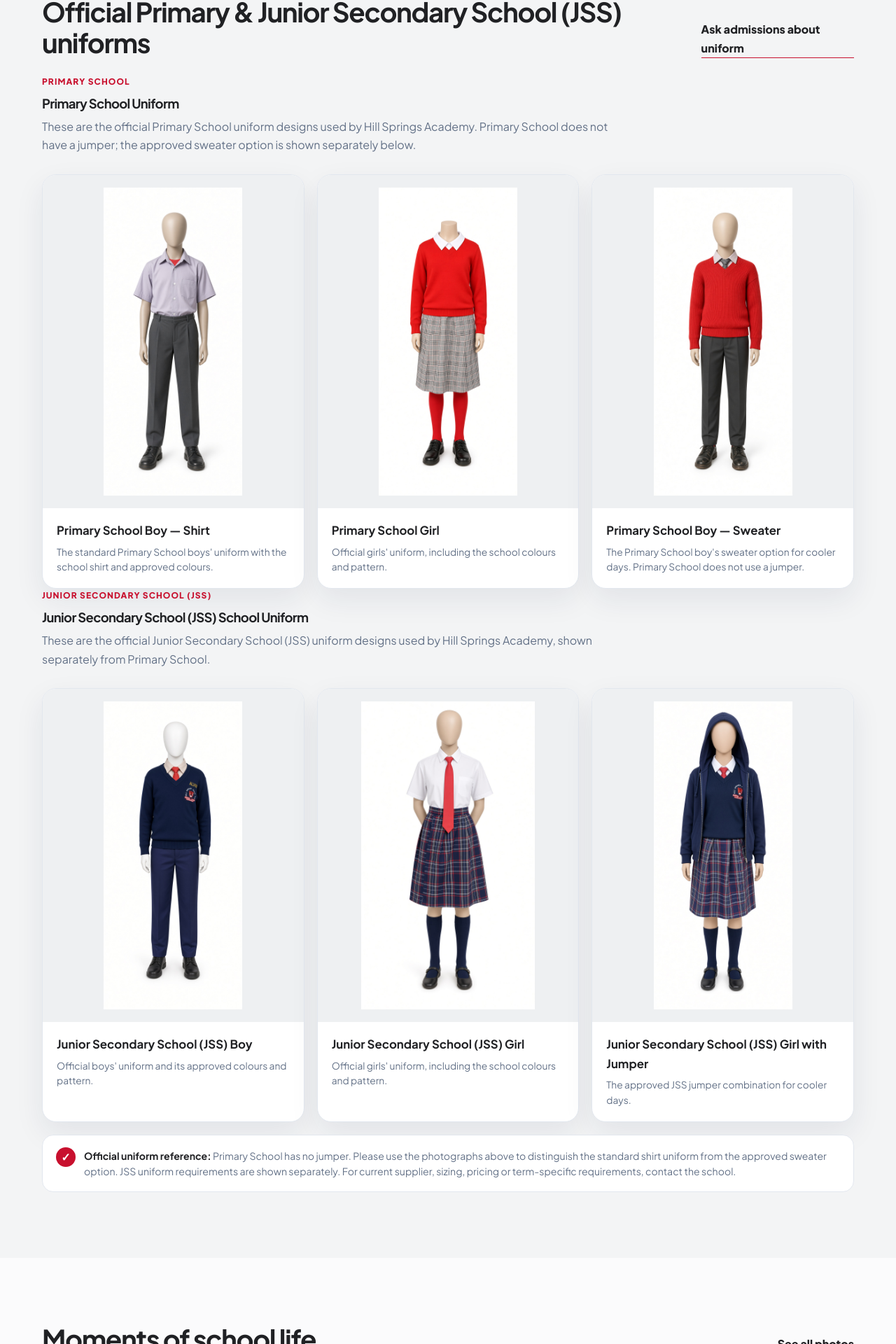
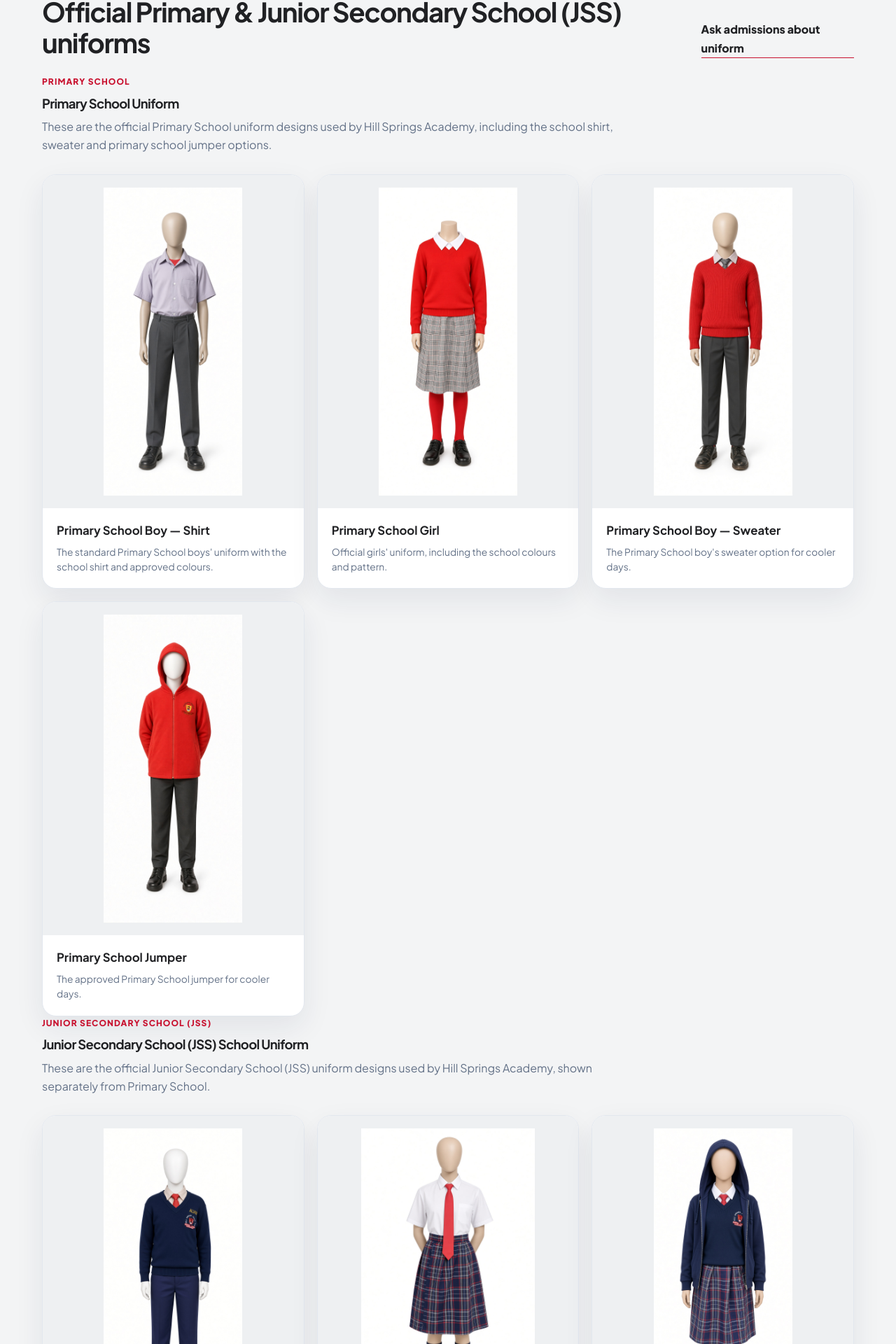
Before and after one commit to DKTJONATHAN/hillspringacademy, a React (Vite) app: page / in a window 1280 px wide. Shown: the part 4589-6509 px from the top of the page at 70% size. Built offline with nearby package versions, Linux system fonts and the light colour scheme.

Commit message:
Add Primary School Jumper to official uniform section

```diff
--- a/src/pages.jsx
+++ b/src/pages.jsx
@@ -246,7 +246,7 @@ export function Home() {
             <span className="eyebrow">Primary School</span>
             <h3>Primary School Uniform</h3>
             <p className="uniform-intro">
-              These are the official Primary School uniform designs used by Hill Springs Academy. Primary School does not have a jumper; the approved sweater option is shown separately below.
+              These are the official Primary School uniform designs used by Hill Springs Academy, including the school shirt, sweater and primary school jumper options.
             </p>
             <div className="uniform-grid">
               <figure className="uniform-card reveal" style={{ "--d": "0ms" }}>
@@ -273,7 +273,16 @@ export function Home() {
                 </div>
                 <figcaption>
                   <strong>Primary School Boy — Sweater</strong>
-                  <span>The Primary School boy's sweater option for cooler days. Primary School does not use a jumper.</span>
+                  <span>The Primary School boy's sweater option for cooler days.</span>
+                </figcaption>
+              </figure>
+              <figure className="uniform-card reveal" style={{ "--d": "240ms" }}>
+                <div className="uniform-image">
+                  <img src="/primary%20school%20jumper.jfif" alt="Official Hill Springs Academy Primary School jumper" loading="lazy" width="900" height="1200" />
+                </div>
+                <figcaption>
+                  <strong>Primary School Jumper</strong>
+                  <span>The approved Primary School jumper for cooler days.</span>
                 </figcaption>
               </figure>
             </div>
@@ -318,7 +327,7 @@ export function Home() {
 
           <div className="uniform-note reveal">
             <span aria-hidden="true">✓</span>
-            <p><strong>Official uniform reference:</strong> Primary School has no jumper. Please use the photographs above to distinguish the standard shirt uniform from the approved sweater option. JSS uniform requirements are shown separately. For current supplier, sizing, pricing or term-specific requirements, contact the school.</p>
+            <p><strong>Official uniform reference:</strong> Primary School includes the shirt, sweater and primary school jumper options shown above. JSS uniform requirements are shown separately. For current supplier, sizing, pricing or term-specific requirements, contact the school.</p>
           </div>
         </div>
       </section>
```
